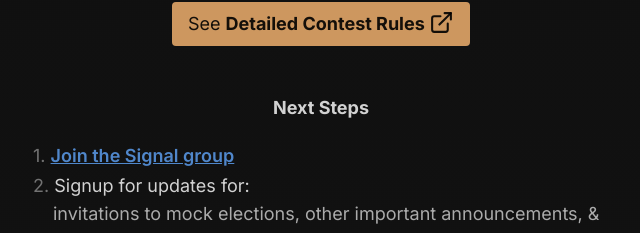
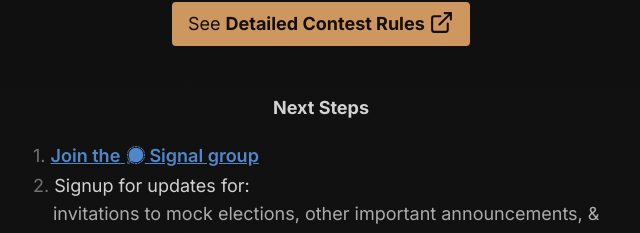
Before and after one commit to siv-org/hack.siv.org, a Next.js app: page / in a window 1280 px wide. Shown: the part 2536-2769 px from the top of the page, without its empty margins (319-959 px from the left). Built offline with nearby package versions, Linux system fonts and the light colour scheme.

Commit message:
Add Signal Messenger icon

```diff
--- a/app/page.tsx
+++ b/app/page.tsx
@@ -7,6 +7,7 @@ import Image from 'next/image'
 import { Countdown } from './Countdown'
 import { FaGithub } from 'react-icons/fa'
 import { FiExternalLink } from 'react-icons/fi'
+import { FaSignalMessenger } from 'react-icons/fa6'
 
 const deepTeal = '#114852'
 const deepRed = 'rgb(92, 1, 1)'
@@ -253,7 +254,9 @@ export default function Home() {
               target="_blank"
               href="https://signal.group/#CjQKICsvJxvIn78MHOVlLHyyDZZzRZ6jG62baU0PSvNytGixEhB_0dk6RSLBFcK9o63Qlpx0"
             >
-              Join the Signal group
+              Join the{' '}
+              <FaSignalMessenger className="inline relative bottom-0.5 ml-0.5" />{' '}
+              Signal group
             </a>
           </li>
           <li>
```
